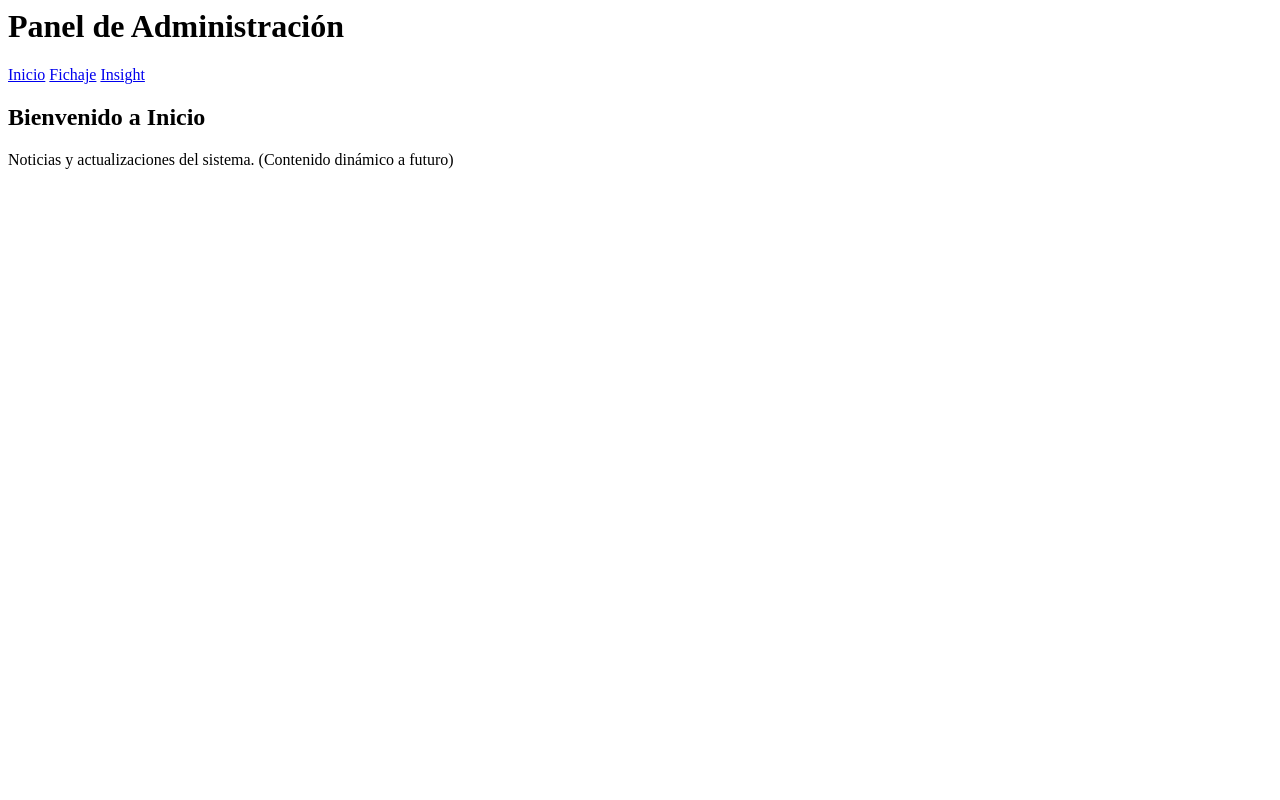
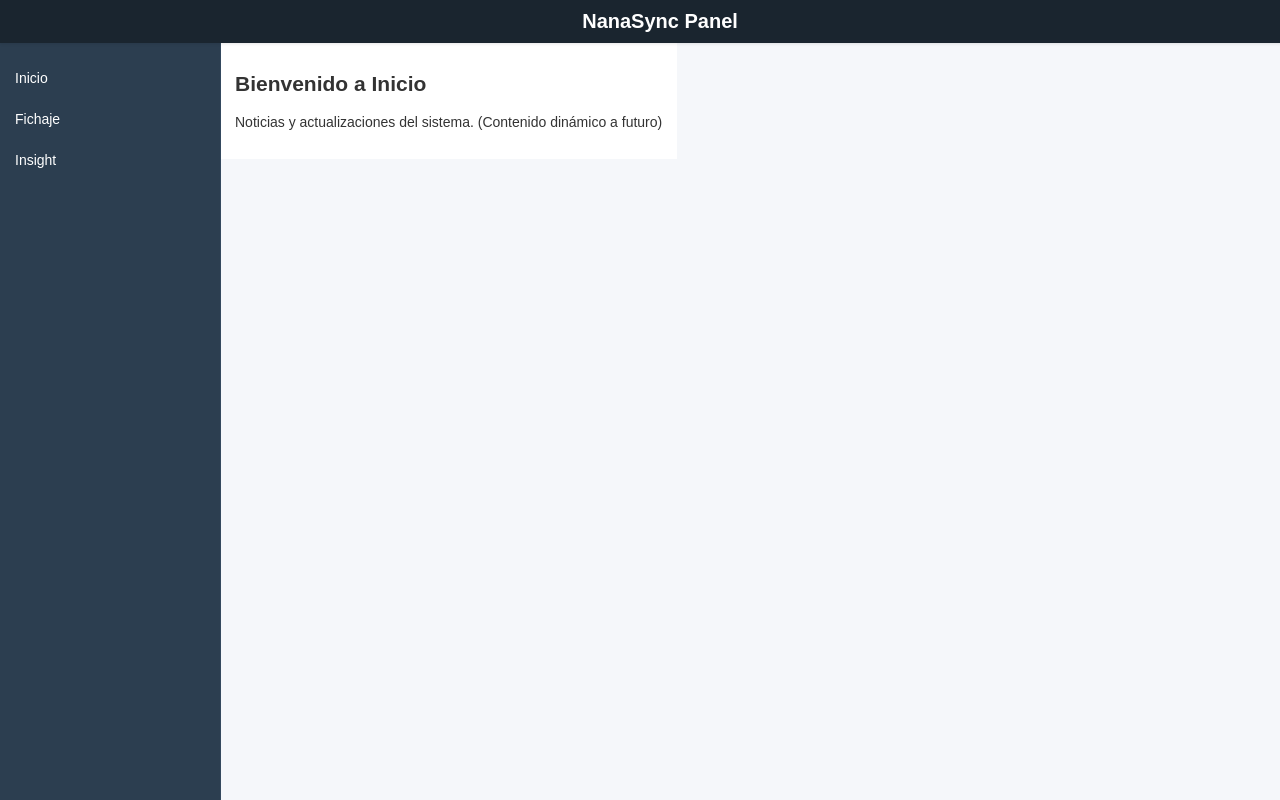
Before and after one commit to StickersHUB1/NanaSync, a plain HTML site: page index.html in a window 1280 px wide. Drawn offline with Linux system fonts and the light colour scheme.

Commit message:
Update index.html

```diff
--- a/index.html
+++ b/index.html
@@ -1,15 +1,23 @@
+<!DOCTYPE html>
+<html lang="es">
+<head>
+  <meta charset="UTF-8" />
+  <meta name="viewport" content="width=device-width, initial-scale=1.0"/>
+  <title>NanaSync</title>
+  <link rel="stylesheet" href="frontend/css/styles.css" />
+</head>
 <body>
   <header>
-    <h1>Panel de Administración</h1>
+    <h1>NanaSync Panel</h1>
   </header>
 
   <div class="layout">
     <aside class="sidebar">
-      <nav>
-        <a href="/inicio" data-link>Inicio</a>
-        <a href="/fichaje" data-link>Fichaje</a>
-        <a href="/insight_track" data-link>Insight</a>
-      </nav>
+      <ul>
+        <li><a href="/inicio" data-link class="nav-link">Inicio</a></li>
+        <li><a href="/fichaje" data-link class="nav-link">Fichaje</a></li>
+        <li><a href="/insight_track" data-link class="nav-link">Insight</a></li>
+      </ul>
     </aside>
 
     <main id="main-content">
@@ -18,5 +26,7 @@
   </div>
 
   <div id="notification" class="notification"></div>
+
   <script src="frontend/js/script.js" type="module"></script>
 </body>
+</html>
```
